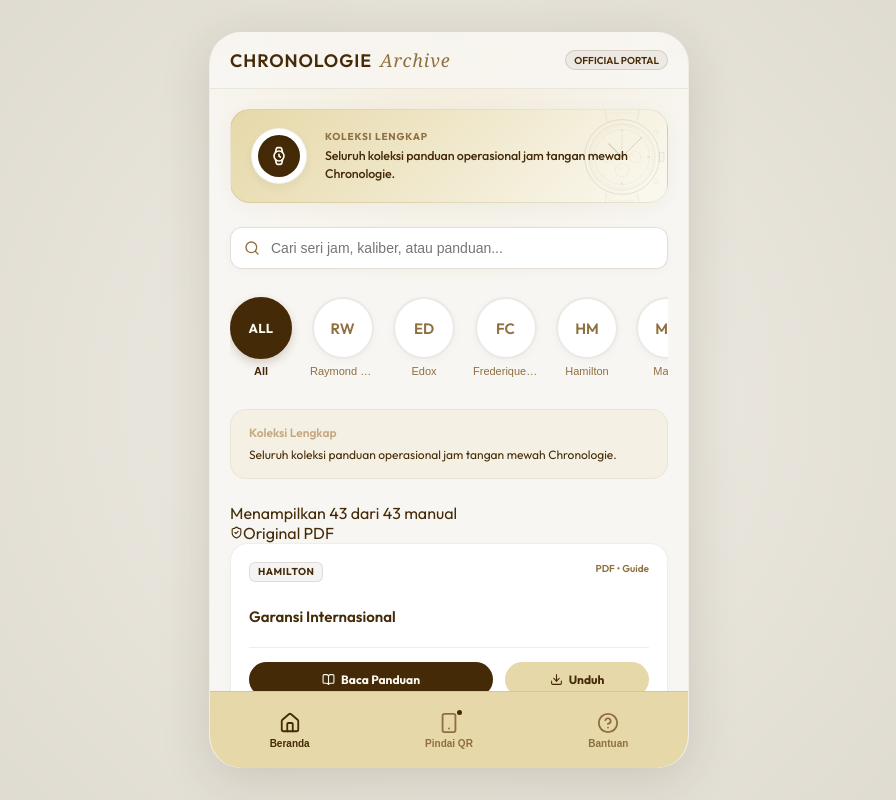
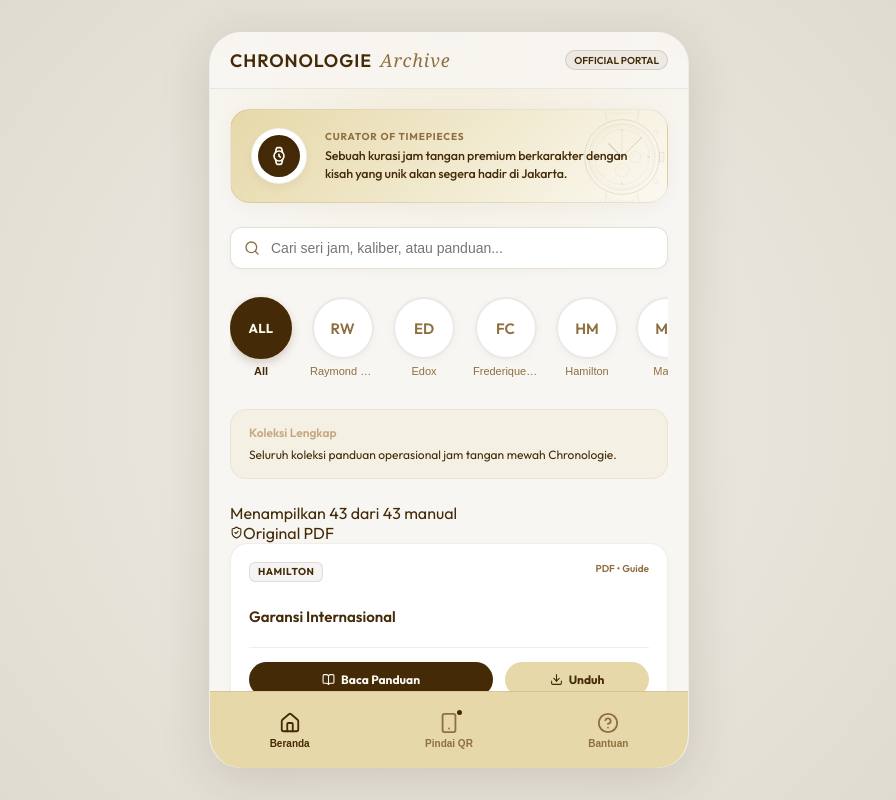
Before and after one commit to halonemuinai-sys/Chronologie-Manual-Book-V2, a React (Vite) app: page / in a window 1280 px wide. Shown: the whole page, without its empty margins (191-1087 px from the left). Built offline with nearby package versions, Linux system fonts and the light colour scheme.

Commit message:
Update welcome banner text to static Chronologie brand awareness

```diff
--- a/src/LandingPage.tsx
+++ b/src/LandingPage.tsx
@@ -127,8 +127,6 @@
   const [selectedBrand, setSelectedBrand] = useState<string>('All');
   const [searchQuery, setSearchQuery] = useState<string>('');
 
-  const activeBrandInfo = brandInfo[selectedBrand] || brandInfo['All'];
-
   // Process mapping into list
   const manualsList = useMemo((): ManualItem[] => {
     return Object.entries(mapping).map(([slug, value]) => {
@@ -208,20 +206,10 @@
                     </div>
                   </div>
 
-                  {/* Banner Content (Crossfading dynamically on brand selection) */}
+                  {/* Banner Content (Chronologie Brand Awareness) */}
                   <div className="banner-content">
-                    <AnimatePresence mode="wait">
-                      <motion.div
-                        key={selectedBrand}
-                        initial={{ opacity: 0, x: -8 }}
-                        animate={{ opacity: 1, x: 0 }}
-                        exit={{ opacity: 0, x: 8 }}
-                        transition={{ duration: 0.2 }}
-                      >
-                        <span className="banner-tag">{activeBrandInfo.tag}</span>
-                        <p className="banner-desc">{activeBrandInfo.desc}</p>
-                      </motion.div>
-                    </AnimatePresence>
+                    <span className="banner-tag">Curator of Timepieces</span>
+                    <p className="banner-desc">Sebuah kurasi jam tangan premium berkarakter dengan kisah yang unik akan segera hadir di Jakarta.</p>
                   </div>
 
                   {/* Watch Blueprint Illustration Vector */}
```
